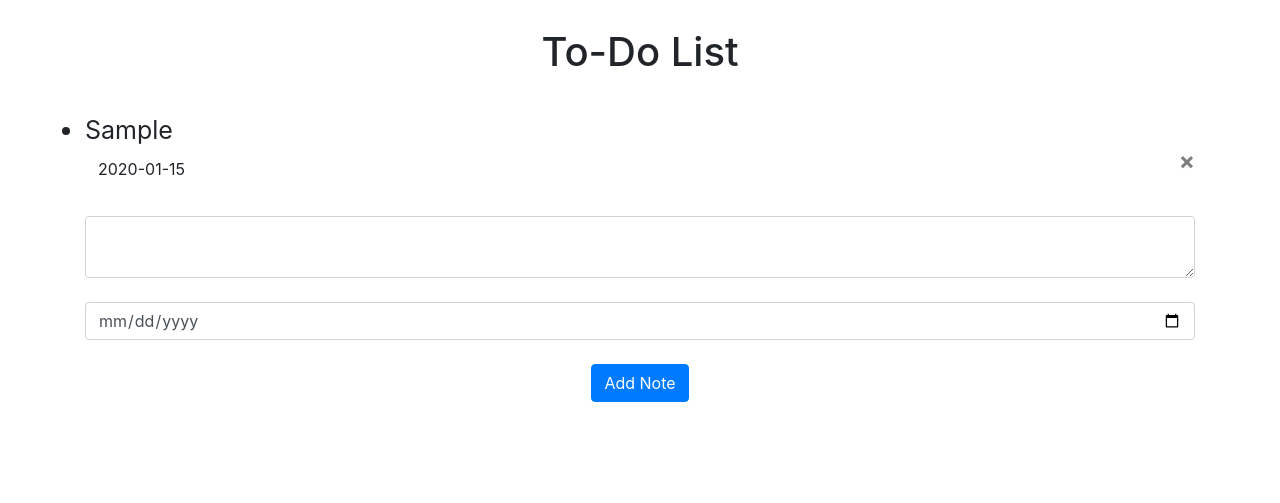
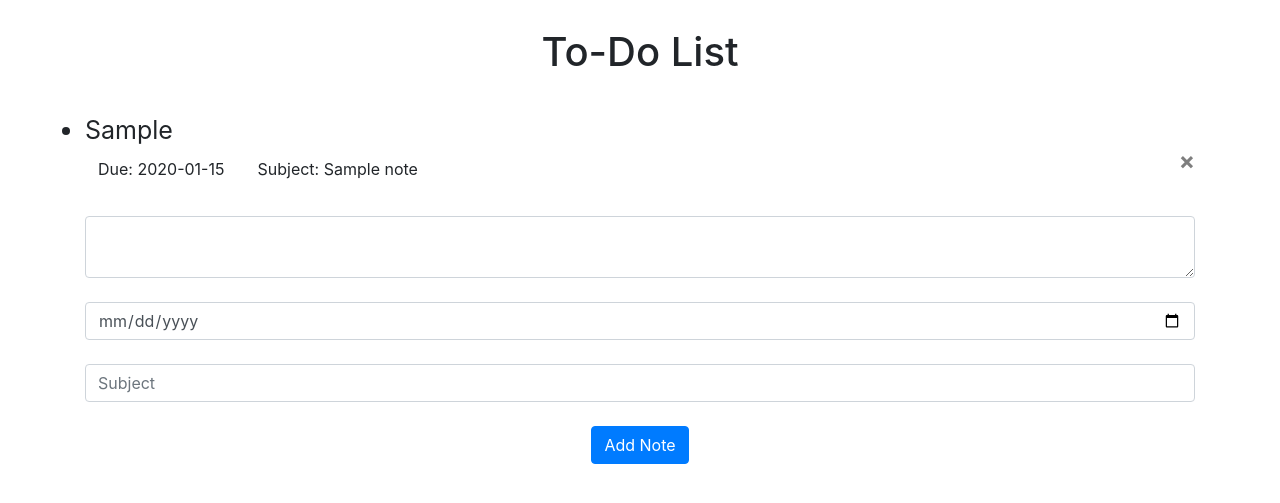
Before and after one commit to kluan01/To-do-App, a Flask app: page / in a window 1280 px wide. Shown: the part 56-559 px from the top of the page. Run offline with Flask 3, Linux system fonts and the light colour scheme; a user stored in the database is signed in; tables that the repository leaves empty hold one stand-in row (values such as "Sample post"); some libraries are stand-ins or nearby versions.

Commit message:
Add subject feature

```diff
--- a/website/templates/home.html
+++ b/website/templates/home.html
@@ -1,4 +1,3 @@
-
 {% extends "base.html" %}
 {% block title %}Home{% endblock %}
 {% block content %}
@@ -12,10 +11,18 @@
             {{ note.data }}
         </div>
 
-        <div class="right-side">
+        <div class="features">
+            {% if note.due %}
             <button type="button" class="btn btn-default" style="cursor: pointer;">
-                {{ note.due.strftime('%Y-%m-%d') if note.due else '' }}
+                {{ 'Due: ' + note.due.strftime('%Y-%m-%d') }}
             </button>
+            {% endif %}
+
+            {% if note.subject %}
+            <button type="button" class="btn btn-default" style="cursor: pointer;">
+                {{ 'Subject: ' + note.subject }}
+            </button>
+            {% endif %}
 
             <button type="button" class="close" onClick="deleteNote({{ note.id }})">
                 <span aria-hidden="true">&times;</span>
@@ -24,12 +31,13 @@
     </li>
     {% endfor %}
 </ul>
-
 <!-- Form for creating notes -->
 <form method="POST">
     <textarea name="note" id="note" class="form-control"></textarea>
     <br />
     <input type="date" name="due" class="form-control" placeholder="Due date (optional)">
+    <br />
+    <input type="subject" name="subject" class="form-control" placeholder="Subject">
     <br />
     <div align="center">
         <button type="submit" class="btn btn-primary">Add Note</button>
```
